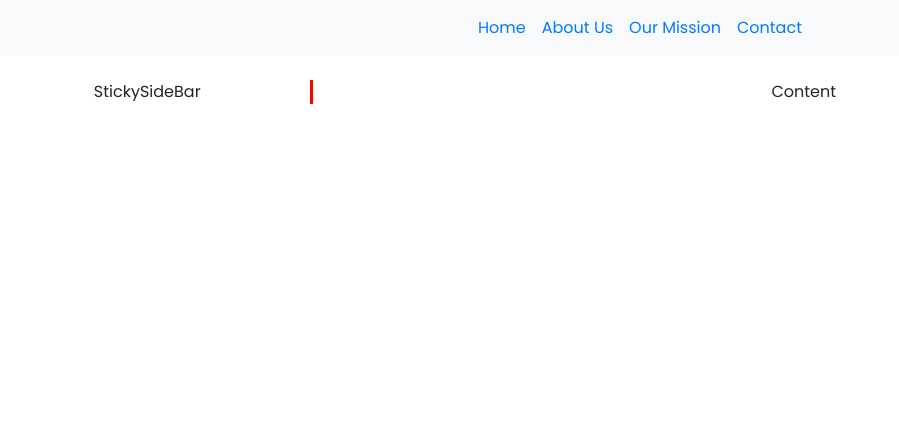
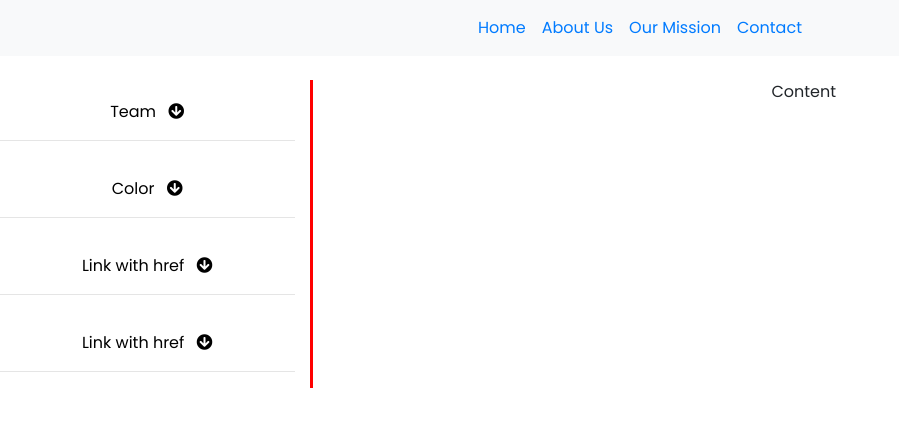
Before and after one commit to u-uysal/simulator-Ecommerce, a React (Create React App) app: page / in a window 1280 px wide. Shown: the top 426 px of the page, without its empty margins (0-899 px from the left). Built offline with nearby package versions, Linux system fonts and the light colour scheme.

Commit message:
Add radio team and color section

```diff
--- a/public/index.html
+++ b/public/index.html
@@ -9,6 +9,16 @@
       rel="stylesheet"
       href="https://maxcdn.bootstrapcdn.com/bootstrap/4.5.2/css/bootstrap.min.css"
     />
+    <link
+      rel="stylesheet"
+      href="https://pro.fontawesome.com/releases/v5.10.0/css/all.css"
+      integrity="sha384-AYmEC3Yw5cVb3ZcuHtOA93w35dYTsvhLPVnYs9eStHfGJvOvKxVfELGroGkvsg+p"
+      crossorigin="anonymous"
+    />
+
+    <script src="https://ajax.googleapis.com/ajax/libs/jquery/3.5.1/jquery.min.js"></script>
+    <script src="https://cdnjs.cloudflare.com/ajax/libs/popper.js/1.16.0/umd/popper.min.js"></script>
+    <script src="https://maxcdn.bootstrapcdn.com/bootstrap/4.5.2/js/bootstrap.min.js"></script>
     <link
       href="https://fonts.googleapis.com/css2?family=Poppins:wght@200;400;600&display=swap"
       rel="stylesheet"
--- a/src/App.css
+++ b/src/App.css
@@ -7,3 +7,8 @@
   height: 100%;
   overflow-x: hidden;
 }
+.filters {
+  display: block;
+  color: black;
+  padding-top: 20px;
+}
--- /dev/null
+++ b/src/components/Data.js
@@ -0,0 +1,52 @@
+const Info = [
+  {
+    id: 1,
+    color: "Red",
+    team: "Rm",
+    city: "London",
+    gender: "Male",
+  },
+  {
+    id: 2,
+    color: "Red",
+    team: "Barca",
+    city: "London",
+    gender: "Female",
+  },
+  {
+    id: 3,
+    color: "Blue",
+    team: "Barca",
+    city: "Liverpool",
+    gender: "Male",
+  },
+  {
+    id: 4,
+    color: "Blue",
+    team: "Rm",
+    city: "Manchester",
+    gender: "Male",
+  },
+  {
+    id: 5,
+    color: "Yellow",
+    team: "Rm",
+    city: "Manchester",
+    gender: "Female",
+  },
+  {
+    id: 6,
+    color: "Blue",
+    team: "Barca",
+    city: "Manchester",
+    gender: "Male",
+  },
+  {
+    id: 7,
+    color: "Blue",
+    team: "Rm",
+    city: "London",
+    gender: "Male",
+  },
+];
+export default Info;
--- /dev/null
+++ b/src/components/RadioColor.js
@@ -0,0 +1,16 @@
+import React from "react";
+
+export default function RadioColor(props) {
+  return (
+    <label className="radio-button">
+      <input
+        type="radio"
+        name="color"
+        value={props.value}
+        checked={props.checked}
+        onChange={props.onChange}
+      />{" "}
+      {props.value}
+    </label>
+  );
+}
--- /dev/null
+++ b/src/components/RadioTeam.js
@@ -0,0 +1,16 @@
+import React from "react";
+
+export default function RadioTeam(props) {
+  return (
+    <label>
+      <input
+        type="radio"
+        name="team"
+        value={props.value}
+        checked={props.checked}
+        onChange={props.onChange}
+      />{" "}
+      {props.value}
+    </label>
+  );
+}
--- a/src/pages/Home.js
+++ b/src/pages/Home.js
@@ -1,9 +1,119 @@
-import React from "react";
+import React, { useState } from "react";
+import "bootstrap/dist/css/bootstrap.css";
+import Info from "../components/Data";
+
+import RadioTeam from "../components/RadioTeam";
+import RadioColor from "../components/RadioColor";
 
 export default function Home() {
+  const [state, setState] = useState({
+    team: "",
+    color: "",
+    city: "",
+    gender: "",
+  });
+  let filterArray = Info.filter(
+    (item) =>
+      (state.team === "" || item.team === state.team) &&
+      (state.color === "" || item.color === state.color) &&
+      (state.city === "" || item.city === state.city) &&
+      (state.gender === "" || item.gender === state.gender)
+  );
+
+  let displayArray = filterArray.map((item) => item.id);
+
+  const FindUnique = (Info, i) => {
+    let itemArray = Info.map((item) => item[i]);
+    let UniqueArray = [...new Set(itemArray)];
+    return UniqueArray;
+  };
+
+  const uniqueTeam = FindUnique(Info, "team");
+  const uniqueColor = FindUnique(Info, "color");
+  const uniqueCity = FindUnique(Info, "city");
+  const uniqueGender = FindUnique(Info, "gender");
+
+  const handleChange = (event) => {
+    const { name, value } = event.target;
+    setState((prevState) => {
+      return { ...prevState, [name]: value };
+    });
+  };
   return (
     <div className="row">
-      <div className="col-sm-3 text-center sidebar">StickySideBar</div>
+      <div className="col-sm-3 text-center sidebar">
+        <a
+          className="filters"
+          data-toggle="collapse"
+          href="#collapseOne"
+          aria-expanded="false"
+          aria-controls="collapseOne"
+        >
+          Team <i class="fas fa-arrow-circle-down ml-2"></i>
+        </a>
+        <div class="collapse" id="collapseOne">
+          <div class="card card-body">
+            {" "}
+            {uniqueTeam.map((key, i) => (
+              <RadioTeam
+                key={i}
+                value={key}
+                checked={state.team === key}
+                onChange={handleChange}
+              />
+            ))}
+          </div>
+        </div>
+        <hr></hr>
+        <a
+          className="filters"
+          data-toggle="collapse"
+          href="#collapseTwo"
+          aria-expanded="false"
+          aria-controls="collapseTwo"
+        >
+          Color <i class="fas fa-arrow-circle-down ml-2"></i>
+        </a>
+        <div class="collapse" id="collapseTwo">
+          <div class="card card-body">
+            {uniqueColor.map((key, i) => (
+              <RadioColor
+                key={i}
+                value={key}
+                checked={state.color === key}
+                onChange={handleChange}
+              />
+            ))}
+          </div>
+        </div>
+        <hr></hr>
+        <a
+          className="filters"
+          data-toggle="collapse"
+          href="#collapseThree"
+          aria-expanded="false"
+          aria-controls="collapseThree"
+        >
+          Link with href <i class="fas fa-arrow-circle-down ml-2"></i>
+        </a>
+        <div class="collapse" id="collapseThree">
+          <div class="card card-body">asdasdsadasdsad</div>
+        </div>
+        <hr></hr>
+        <a
+          className="filters"
+          data-toggle="collapse"
+          href="#collapseFour"
+          aria-expanded="false"
+          aria-controls="collapseFour"
+        >
+          Link with href <i class="fas fa-arrow-circle-down ml-2"></i>
+        </a>
+        <div class="collapse" id="collapseFour">
+          <div class="card card-body">asdasdsadasdsad</div>
+        </div>
+        <hr></hr>
+      </div>
       <div className="col-sm-9 text-center">Content</div>
     </div>
   );
```
Also changed, not shown: src/components/Selection.js (added, +68 -0 lines).
